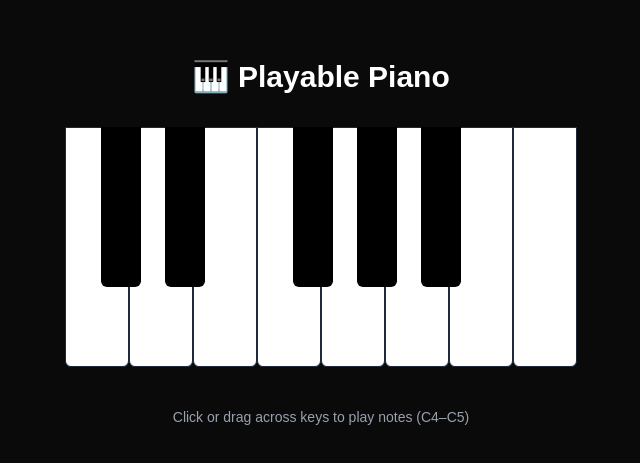
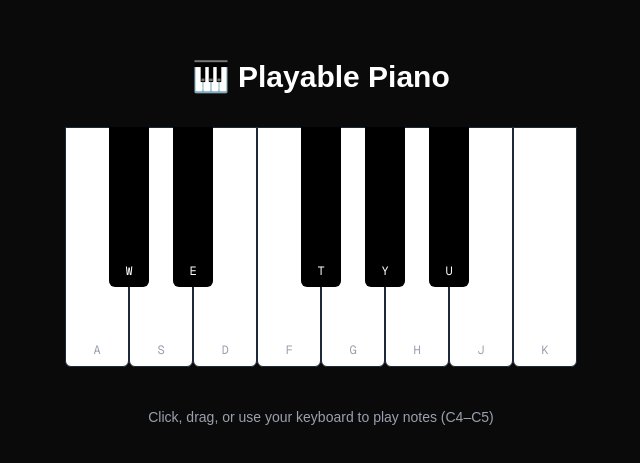
Before and after one commit to AidenCarrera/solfege-piano, a Next.js app: page / in a window 1280 px wide. Shown: the part 157-620 px from the top of the page, without its empty margins (319-959 px from the left). Built offline with nearby package versions, Linux system fonts and the light colour scheme.

Commit message:
Add keyboard support to piano
Keyboard events are now handled to allow playing notes using assigned keys. Each note displays its corresponding key label, and UI adjustments were made for better alignment.

```diff
--- a/package.json
+++ b/package.json
@@ -17,6 +17,7 @@
   "devDependencies": {
     "@eslint/eslintrc": "^3",
     "@tailwindcss/postcss": "^4",
+    "@types/howler": "^2.2.12",
     "@types/node": "^20",
     "@types/react": "^19",
     "@types/react-dom": "^19",
--- a/src/app/page.tsx
+++ b/src/app/page.tsx
@@ -1,34 +1,69 @@
 "use client";
 
-import { useState } from "react";
+import { useState, useEffect } from "react";
 import { Howl } from "howler";
 
 type Note = {
   name: string;
   isSharp: boolean;
   fileName: string;
+  key: string;
 };
 
 const notes: Note[] = [
-  { name: "C4", isSharp: false, fileName: "C4" },
-  { name: "C#4", isSharp: true, fileName: "Cs4" },
-  { name: "D4", isSharp: false, fileName: "D4" },
-  { name: "D#4", isSharp: true, fileName: "Ds4" },
-  { name: "E4", isSharp: false, fileName: "E4" },
-  { name: "F4", isSharp: false, fileName: "F4" },
-  { name: "F#4", isSharp: true, fileName: "Fs4" },
-  { name: "G4", isSharp: false, fileName: "G4" },
-  { name: "G#4", isSharp: true, fileName: "Gs4" },
-  { name: "A4", isSharp: false, fileName: "A4" },
-  { name: "A#4", isSharp: true, fileName: "As4" },
-  { name: "B4", isSharp: false, fileName: "B4" },
-  { name: "C5", isSharp: false, fileName: "C5" },
+  { name: "C4", isSharp: false, fileName: "C4", key: "a" },
+  { name: "C#4", isSharp: true, fileName: "Cs4", key: "w" },
+  { name: "D4", isSharp: false, fileName: "D4", key: "s" },
+  { name: "D#4", isSharp: true, fileName: "Ds4", key: "e" },
+  { name: "E4", isSharp: false, fileName: "E4", key: "d" },
+  { name: "F4", isSharp: false, fileName: "F4", key: "f" },
+  { name: "F#4", isSharp: true, fileName: "Fs4", key: "t" },
+  { name: "G4", isSharp: false, fileName: "G4", key: "g" },
+  { name: "G#4", isSharp: true, fileName: "Gs4", key: "y" },
+  { name: "A4", isSharp: false, fileName: "A4", key: "h" },
+  { name: "A#4", isSharp: true, fileName: "As4", key: "u" },
+  { name: "B4", isSharp: false, fileName: "B4", key: "j" },
+  { name: "C5", isSharp: false, fileName: "C5", key: "k" },
 ];
 
 export default function Home() {
   const [activeNote, setActiveNote] = useState<string | null>(null);
   const [isMouseDown, setIsMouseDown] = useState(false);
   const [lastPlayedNote, setLastPlayedNote] = useState<string | null>(null);
+  const [pressedKeys, setPressedKeys] = useState<Set<string>>(new Set());
+
+  useEffect(() => {
+    const handleKeyDown = (e: KeyboardEvent) => {
+      const key = e.key.toLowerCase();
+
+      // Prevent repeating if key is held down
+      if (pressedKeys.has(key)) return;
+
+      const note = notes.find(n => n.key === key);
+      if (note) {
+        e.preventDefault();
+        setPressedKeys(prev => new Set(prev).add(key));
+        playNote(note.fileName, note.name);
+      }
+    };
+
+    const handleKeyUp = (e: KeyboardEvent) => {
+      const key = e.key.toLowerCase();
+      setPressedKeys(prev => {
+        const newSet = new Set(prev);
+        newSet.delete(key);
+        return newSet;
+      });
+    };
+
+    window.addEventListener("keydown", handleKeyDown);
+    window.addEventListener("keyup", handleKeyUp);
+
+    return () => {
+      window.removeEventListener("keydown", handleKeyDown);
+      window.removeEventListener("keyup", handleKeyUp);
+    };
+  }, [pressedKeys]);
 
   const playNote = (fileName: string, noteName: string) => {
     // Prevent playing the same note twice in quick succession during drag
@@ -71,7 +106,7 @@ export default function Home() {
     const baseNote = note.name[0]; // C, D, F, G, or A
     const whiteNotes = notes.filter(n => !n.isSharp);
     const whiteKeyIndex = whiteNotes.findIndex(n => n.name.startsWith(baseNote));
-    return whiteKeyIndex * 4 + 3.5; // 4rem per white key (64px), centered between keys
+    return whiteKeyIndex * 4 + 4; // 4rem per white key (64px), centered between keys
   };
 
   return (
@@ -91,7 +126,7 @@ export default function Home() {
             className={`${
               note.isSharp
                 ? "absolute bg-black w-10 h-40 -mx-5 z-10 rounded-b-md"
-                : "bg-white w-16 h-60 border border-gray-800 rounded-b-md"
+                : "bg-white w-16 h-60 border border-gray-800 rounded-b-md relative"
             } ${
               activeNote === note.name
                 ? note.isSharp
@@ -106,12 +141,18 @@ export default function Home() {
                   }
                 : {}
             }
-          ></button>
+          >
+            <span className={`absolute bottom-2 left-1/2 -translate-x-1/2 text-xs font-mono ${
+              note.isSharp ? "text-white" : "text-gray-400"
+            }`}>
+              {note.key.toUpperCase()}
+            </span>
+          </button>
         ))}
       </div>
 
       <p className="text-gray-400 text-sm mt-10">
-        Click or drag across keys to play notes (C4–C5)
+        Click, drag, or use your keyboard to play notes (C4–C5)
       </p>
     </main>
   );
```
Also changed, not shown: 1 other file (tests, documents, lock files or other folders).
